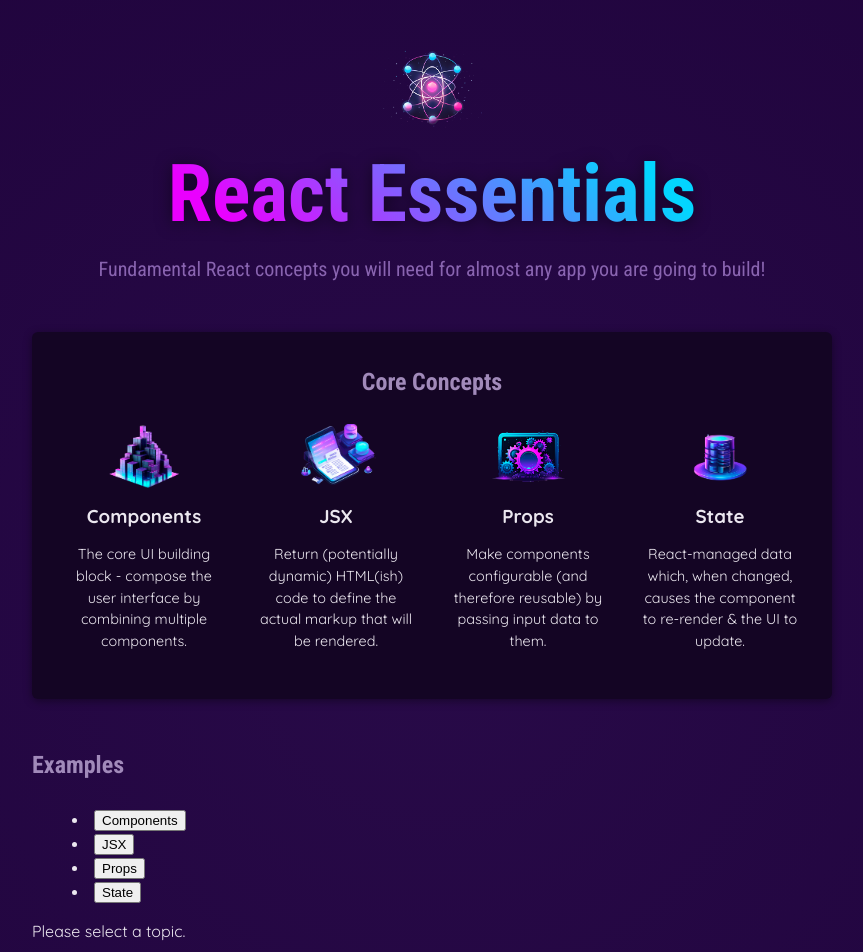
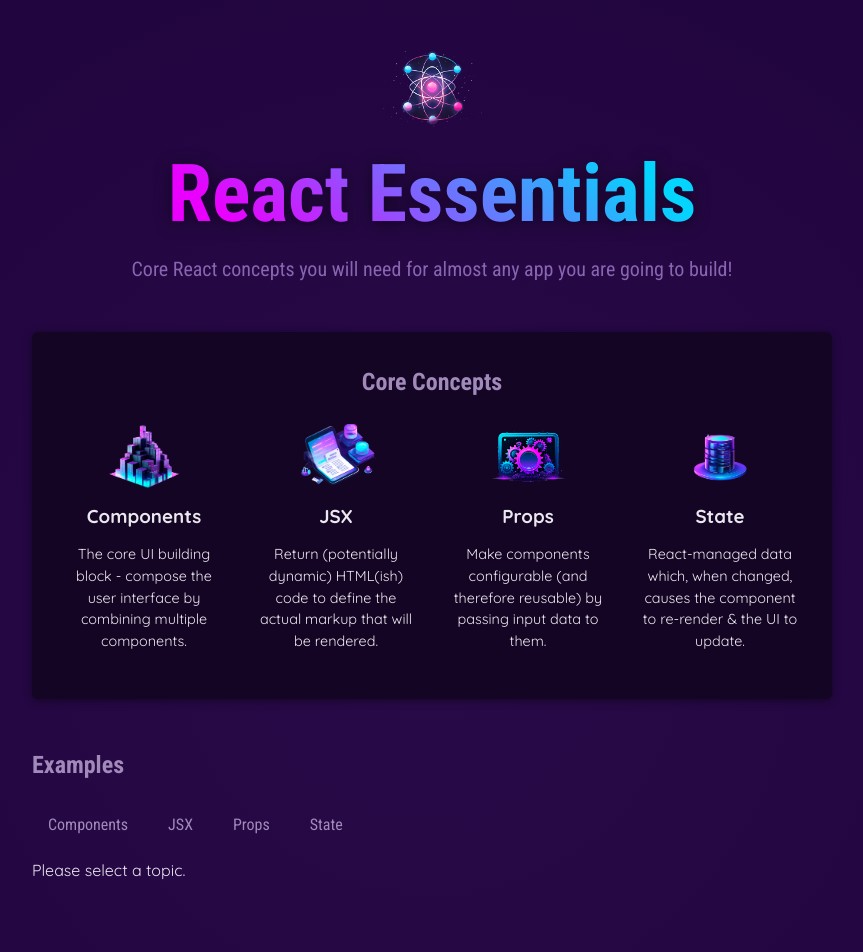
Before and after one commit to shashank540/Udemy_Max-starting-project, a React (Vite) app: page / in a window 1280 px wide. Shown: the top 952 px of the page, without its empty margins (208-1071 px from the left). Built offline with nearby package versions, Linux system fonts and the light colour scheme.

Commit message:
feat: dynamic content list

```diff
--- a/src/App.jsx
+++ b/src/App.jsx
@@ -1,34 +1,35 @@
-import { useState } from 'react';
+import { useState } from "react";
 
 import { CORE_CONCEPTS } from './data.js';
 import Header from './components/Header/Header.jsx';
 import CoreConcepts from './components/CoreConcepts/CoreConcepts.jsx';
-import './components/Header/Header.css';
-import './components/CoreConcepts/Coreconcepts.css';
 import TabButton from './components/TabButton.jsx';
-import { EXAMPLES } from './data.js';
+import { EXAMPLES } from "./data.js";
 
 function App() {
-  const [tabContent, setTabContent] = useState();
-  function handleClick(selectedButton) {
-    setTabContent(selectedButton);
-  }
-  console.log('App component is rendering');
+  const [selectedTopic, setSelectedTopic] = useState();
 
-  let tabContentToRender = <p>Please select a topic.</p>;
-
-  if (tabContent) {
-    tabContentToRender = (<div id="tab-content">
-      <h3>{EXAMPLES[tabContent].title}</h3>
-      <p>{EXAMPLES[tabContent].description}</p>
-      <pre>
-        <code>
-          {EXAMPLES[tabContent].code}
-        </code>
-      </pre>
-    </div>);
+  function handleSelect(selectedButton) {
+    // selectedButton => 'components', 'jsx', 'props', 'state'
+    setSelectedTopic(selectedButton);
+    // console.log(selectedTopic);
   }
 
+  console.log("APP COMPONENT EXECUTING");
+
+  let tabContent = <p>Please select a topic.</p>;
+
+  if (selectedTopic) {
+    tabContent = (
+      <div id="tab-content">
+        <h3>{EXAMPLES[selectedTopic].title}</h3>
+        <p>{EXAMPLES[selectedTopic].description}</p>
+        <pre>
+          <code>{EXAMPLES[selectedTopic].code}</code>
+        </pre>
+      </div>
+    );
+  }
 
   return (
     <div>
@@ -37,31 +38,40 @@ function App() {
         <section id="core-concepts">
           <h2>Core Concepts</h2>
           <ul>
-            <CoreConcepts
-              {...CORE_CONCEPTS[0]}
-            />
-            <CoreConcepts
-              {...CORE_CONCEPTS[1]}
-            />
-            <CoreConcepts
-              {...CORE_CONCEPTS[2]}
-            />
-            <CoreConcepts
-              {...CORE_CONCEPTS[3]}
-            />
+            {CORE_CONCEPTS.map((conceptItem) => (
+              <CoreConcepts key={conceptItem.title} {...conceptItem} />
+            ))}
           </ul>
         </section>
         <section id="examples">
           <h2>Examples</h2>
-          <main>
-            <TabButton onClick={() => handleClick('components')}>Components</TabButton>
-            <TabButton onClick={() => handleClick('jsx')}>JSX</TabButton>
-            <TabButton onClick={() => handleClick('props')}>Props</TabButton>
-            <TabButton onClick={() => handleClick('state')}>State</TabButton>
-          </main>
-
-          {tabContentToRender}
-
+          <menu>
+            <TabButton
+              isSelected={selectedTopic === "components"}
+              onSelect={() => handleSelect("components")}
+            >
+              Components
+            </TabButton>
+            <TabButton
+              isSelected={selectedTopic === "jsx"}
+              onSelect={() => handleSelect("jsx")}
+            >
+              JSX
+            </TabButton>
+            <TabButton
+              isSelected={selectedTopic === "props"}
+              onSelect={() => handleSelect("props")}
+            >
+              Props
+            </TabButton>
+            <TabButton
+              isSelected={selectedTopic === "state"}
+              onSelect={() => handleSelect("state")}
+            >
+              State
+            </TabButton>
+          </menu>
+          {tabContent}
         </section>
       </main>
     </div>
--- a/src/components/Header/Header.jsx
+++ b/src/components/Header/Header.jsx
@@ -1,17 +1,18 @@
-import reactimage from '../../assets/react-core-concepts.png';
+import reactImg from '../../assets/react-core-concepts.png';
+import './Header.css';
 
-const reactDescriptions = ['Fundamental','Core','Crucial'];
+const reactDescriptions = ['Fundamental', 'Crucial', 'Core'];
 
-function getRandomInt(max){
-  return Math.floor(Math.random()* (max+1));
+function genRandomInt(max) {
+  return Math.floor(Math.random() * (max + 1));
 }
 
-function Header()
-{
-  const description = reactDescriptions[getRandomInt(2)];
+export default function Header() {
+  const description = reactDescriptions[genRandomInt(2)];
+
   return (
     <header>
-      <img src={reactimage} alt="Stylized atom" />
+      <img src={reactImg} alt="Stylized atom" />
       <h1>React Essentials</h1>
       <p>
         {description} React concepts you will need for almost any app you are
@@ -20,5 +21,3 @@ function Header()
     </header>
   );
 }
-
-export default Header;
--- a/src/components/TabButton.jsx
+++ b/src/components/TabButton.jsx
@@ -1,10 +1,10 @@
-export default function TabButton({children, onClick}) {
-console.log('TabButton component is rendering');
+export default function TabButton({ children, onSelect, isSelected }) {
+  console.log('TABBUTTON COMPONENT EXECUTING');
   return (
-      <div>
-          <li>
-              <button onClick={onClick}>{children}</button>
-          </li>
-      </div>
+    <li>
+      <button className={isSelected ? 'active' : undefined} onClick={onSelect}>
+        {children}
+      </button>
+    </li>
   );
 }
--- a/src/index.css
+++ b/src/index.css
@@ -25,13 +25,47 @@ main {
   margin: auto;
 }
 
-
+#core-concepts {
+  padding: 2rem;
+  border-radius: 6px;
+  background-color: #140524;
+  box-shadow: 0 2px 8px rgba(0, 0, 0, 0.4);
+}
 
 main h2 {
   text-align: center;
   font-family: "Roboto Condensed", sans-serif;
   margin: 0 0 1.5rem 0;
   color: #a18aba;
+}
+
+#core-concepts ul {
+  list-style: none;
+  padding: 0;
+  margin: 0;
+  display: flex;
+  gap: 2rem;
+  flex-wrap: wrap;
+  justify-content: center;
+}
+
+#core-concepts li {
+  width: 10rem;
+  text-align: center;
+}
+
+#core-concepts li img {
+  height: 4rem;
+  width: 6rem;
+  object-fit: cover;
+}
+
+#core-concepts li h3 {
+  margin: 0.5rem 0;
+}
+
+#core-concepts li p {
+  font-size: 0.9rem;
 }
 
 #examples {
--- a/src/index.jsx
+++ b/src/index.jsx
@@ -1,6 +1,6 @@
 import ReactDOM from "react-dom/client";
 
-import App from "./App.jsx";
+import App from "./App";
 import "./index.css";
 
 const entryPoint = document.getElementById("root");
```
Also changed, not shown: src/data.js (line endings or trailing spaces).
